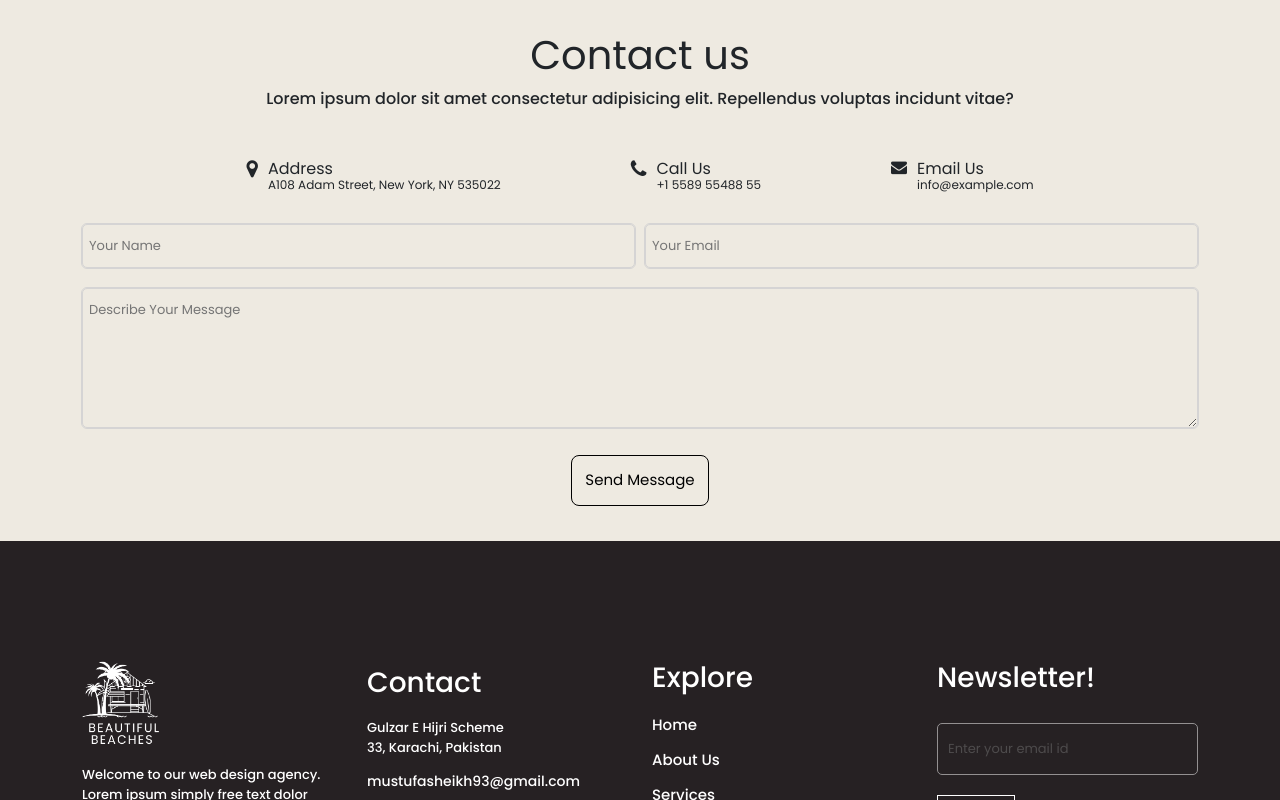
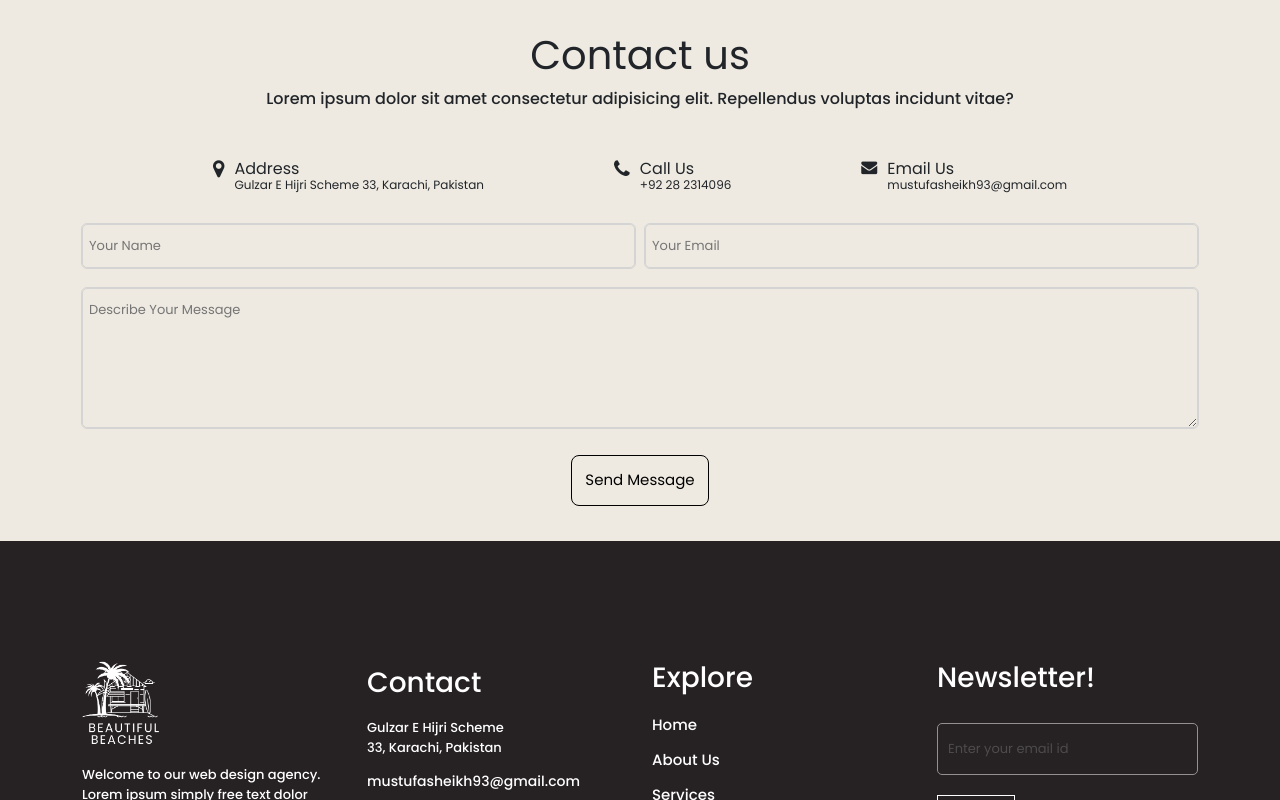
Before and after one commit to MustufaSheikh866/E-project-website, a plain HTML site: page Austrailia.html in a window 1280 px wide. Shown: the part 11200-12000 px from the top of the page. Drawn offline with nearby package versions, Linux system fonts and the light colour scheme.

Commit message:
html update

```diff
--- a/Austrailia.html
+++ b/Austrailia.html
@@ -563,7 +563,7 @@
                                     <i class="fa fa-map-marker" style="font-size:20px"></i>
                                     <div class="add1">
                                         <h4>Address</h4>
-                                        <h6>A108 Adam Street, New York, NY 535022</h6>
+                                        <h6>Gulzar E Hijri Scheme 33, Karachi, Pakistan</h6>
                                     </div>
                                 </div>
 
@@ -573,7 +573,7 @@
                                     <i class="fa fa-phone" style="font-size:20px"></i>
                                     <div class="add2">
                                         <h4>Call Us</h4>
-                                        <h6>+1 5589 55488 55</h6>
+                                        <h6>+92 28 2314096</h6>
                                     </div>
                                 </div>
 
@@ -583,7 +583,7 @@
                                     <i class="fa fa-envelope" style="font: size 18px;"></i>
                                     <div class="add3">
                                         <h4>Email Us</h4>
-                                        <h6>info@example.com</h6>
+                                        <h6>mustufasheikh93@gmail.com</h6>
                                     </div>
                                 </div>
 
```
Also changed, not shown: Newzealand.html (+3 -3 lines), europe.html (+3 -3 lines), ireland.html (+3 -3 lines).
